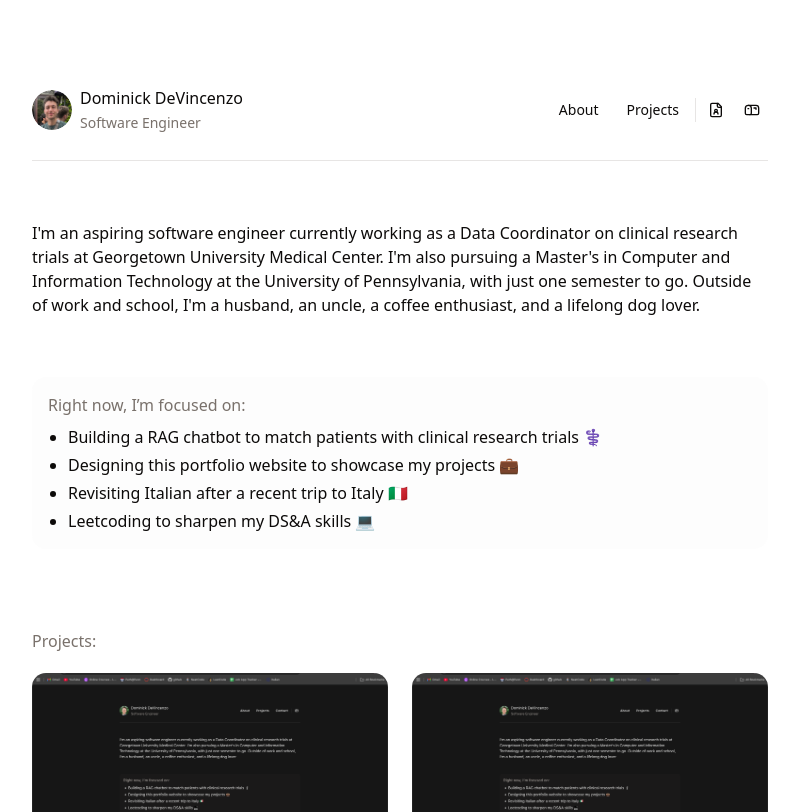
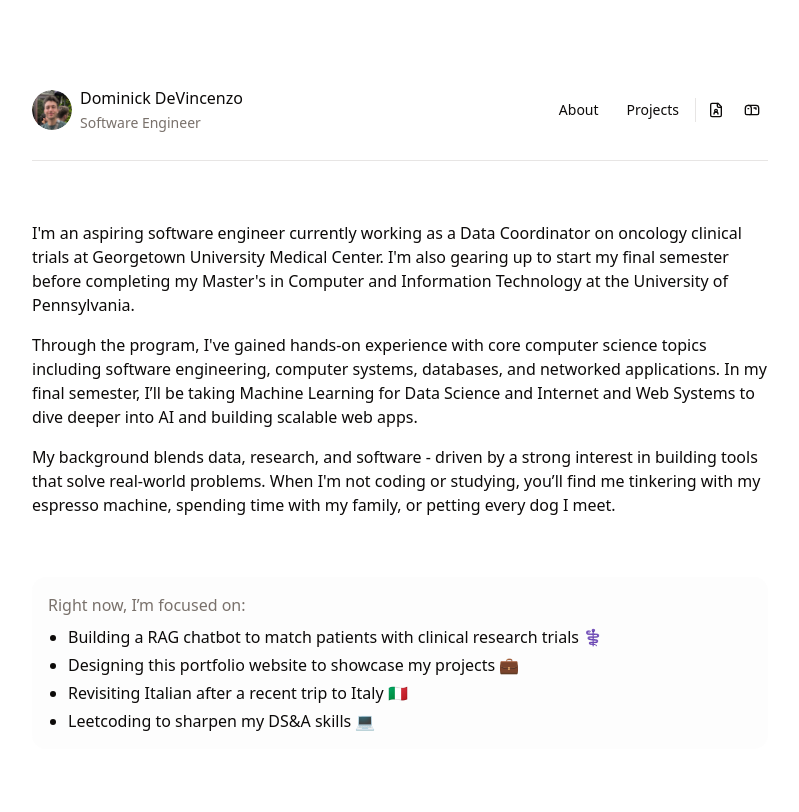
Before and after one commit to dominick-dev/portfolio-website, a Next.js app: page / in a window 1280 px wide. Shown: the top 812 px of the page, without its empty margins (240-1039 px from the left). Built offline with nearby package versions, Linux system fonts and the light colour scheme.

Commit message:
rewrote about me section

```diff
--- a/src/components/AboutMe.tsx
+++ b/src/components/AboutMe.tsx
@@ -5,11 +5,23 @@ function AboutMe() {
       <div className="space-y-4">
         <p>
           I'm an aspiring software engineer currently working as a Data
-          Coordinator on clinical research trials at Georgetown University
-          Medical Center. I'm also pursuing a Master's in Computer and
-          Information Technology at the University of Pennsylvania, with just
-          one semester to go. Outside of work and school, I'm a husband, an
-          uncle, a coffee enthusiast, and a lifelong dog lover.
+          Coordinator on oncology clinical trials at Georgetown University
+          Medical Center. I'm also gearing up to start my final semester before
+          completing my Master's in Computer and Information Technology at the
+          University of Pennsylvania.
+        </p>
+        <p>
+          Through the program, I've gained hands-on experience with core
+          computer science topics including software engineering, computer
+          systems, databases, and networked applications. In my final semester,
+          I’ll be taking Machine Learning for Data Science and Internet and Web
+          Systems to dive deeper into AI and building scalable web apps.
+        </p>
+        <p>
+          My background blends data, research, and software - driven by a strong
+          interest in building tools that solve real-world problems. When I'm
+          not coding or studying, you’ll find me tinkering with my espresso
+          machine, spending time with my family, or petting every dog I meet.
         </p>
       </div>
 
```
